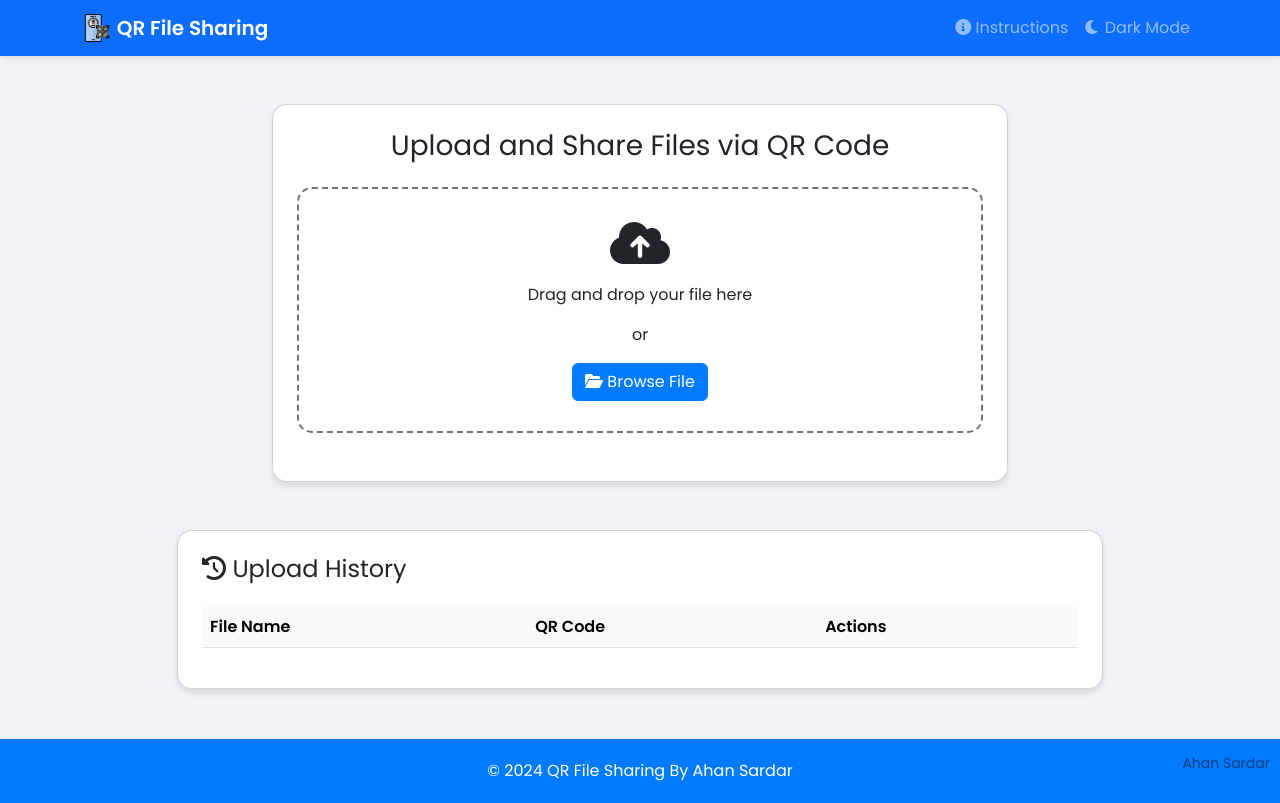
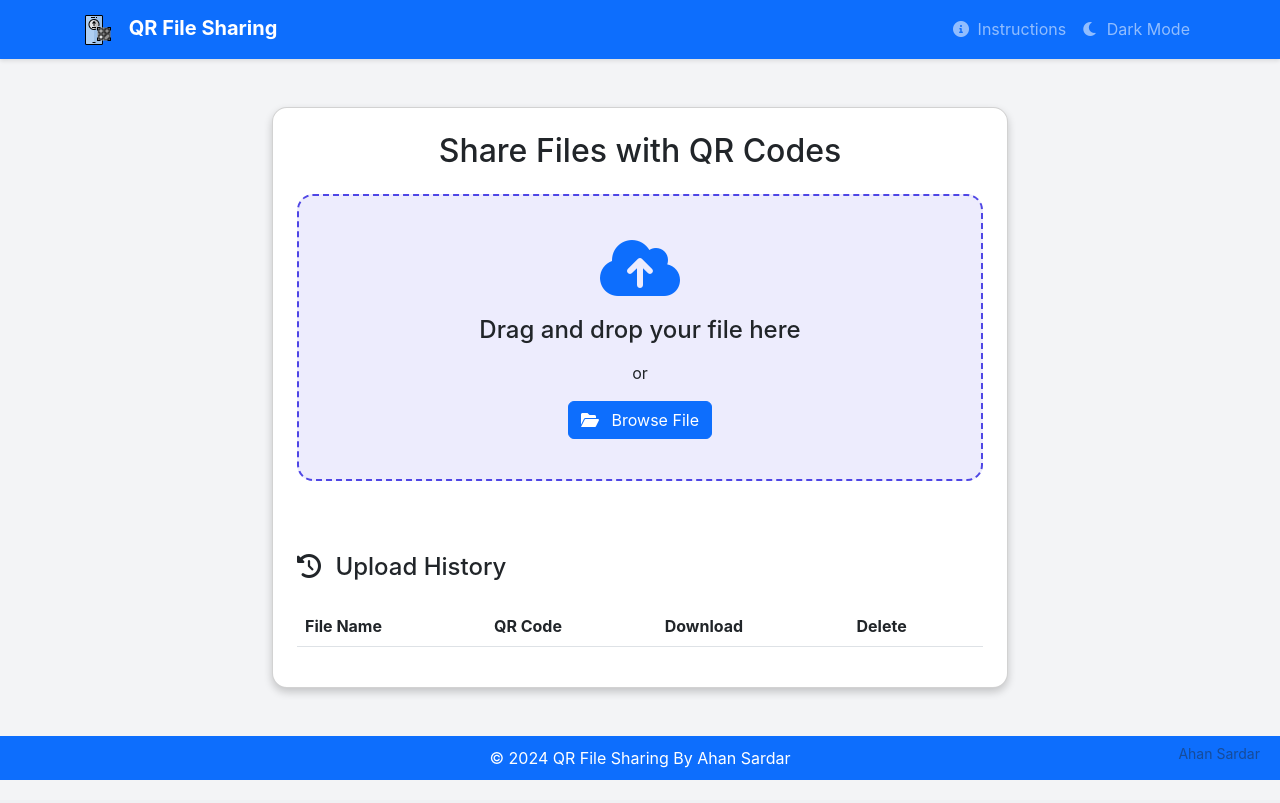
Before and after one commit to ahancrypto/QR-File-Sharing, a Flask app: page / in a window 1280 px wide. After the commit the page ends 780 px from the top, so only its background shows below. Run offline with Flask 3, Linux system fonts and the light colour scheme; lists and menus that the app fills with data are empty; some libraries are stand-ins or nearby versions.

Commit message:
Add files via upload

```diff
--- a/app/templates/index.html
+++ b/app/templates/index.html
@@ -4,100 +4,155 @@
     <meta charset="UTF-8">
     <meta name="viewport" content="width=device-width, initial-scale=1.0">
     <title>QR File Sharing - Share with Ease</title>
-    <link rel="icon" href="/static/favicon.png" type="image/png">
+	<link rel="icon" href="/static/favicon.png" type="image/png"> <!-- Change the path to your icon -->
+
+    <!-- Bootstrap CSS -->
     <link href="https://cdn.jsdelivr.net/npm/bootstrap@5.3.0/dist/css/bootstrap.min.css" rel="stylesheet">
 	<link href="https://cdnjs.cloudflare.com/ajax/libs/font-awesome/6.0.0-beta3/css/all.min.css" rel="stylesheet">
-    <link href="https://fonts.googleapis.com/css2?family=Poppins:wght@400;600&display=swap" rel="stylesheet">
+	 <link href="https://fonts.googleapis.com/css2?family=Source+Sans+Pro:wght@400;600&display=swap" rel="stylesheet">
+
+</head>
     <style>
+	:root {
+            --primary-color: #4f46e5;
+            --secondary-color: #10b981;
+            --background-color: #f3f4f6;
+            --text-color: #1f2937;
+            --card-bg-color: #ffffff;
+        }
          body {
-            font-family: 'Poppins', sans-serif;
-            background-color: #f0f2f5;
-            color: #333;
+            font-family: 'Inter', sans-serif;
+            background-color: var(--background-color);
+            color: var(--text-color);
             transition: background-color 0.3s, color 0.3s;
         }
        .dark-mode {
-            background-color: #1a1a1a;
-            color: #f0f2f5;
+            --background-color: #111827;
+            --text-color: #f9fafb;
+            --card-bg-color: #1f2937;
         }
 		.navbar {
+            background-color: var(--primary-color);
             box-shadow: 0 2px 4px rgba(0,0,0,0.1);
         }
         .navbar-brand {
-            font-weight: 600;
+            font-weight: 700;
+            color: #ffffff !important;
+        }
+}
+.btn, .dropdown-item {
+    font-family: 'Source Sans Pro', sans-serif;
+    font-weight: 400;  /* Regular weight for better readability */
 }
         .card {
             border-radius: 15px;
-            box-shadow: 0 4px 6px rgba(0, 0, 0, 0.1);
-            transition: transform 0.3s ease;
-        }
-        .card:hover {
-            transform: translateY(-5px);
+            box-shadow: 0 4px 8px rgba(0, 0, 0, 0.2);
         }
          #dropArea {
-            border: 2px dashed #6c757d;
-            padding: 30px;
-            border-radius: 15px;
+            border: 2px dashed var(--primary-color);
+            padding: 40px;
+            border-radius: 16px;
             text-align: center;
-            background-color: #ffffff;
+            background-color: rgba(79, 70, 229, 0.1);
             transition: all 0.3s ease;
         }
          #dropArea.dragover {
-            background-color: #e9ecef;
-            border-color: #007bff;
+            background-color: rgba(79, 70, 229, 0.2);
+            border-color: var(--secondary-color);
         }
-        .btn-primary {
-            background-color: #007bff;
-            border-color: #007bff;
-        }
-        .btn-primary:hover {
-            background-color: #0056b3;
-            border-color: #0056b3;
-        }
-        .instruction-item {
-            background-color: #f8f9fa;
-            border-left: 5px solid #007bff;
-            padding: 15px;
-            margin-bottom: 15px;
-            border-radius: 5px;
-            transition: all 0.3s ease;
-        }
-        .instruction-item:hover {
-            transform: translateX(10px);
-            box-shadow: 0 2px 4px rgba(0,0,0,0.1);
+        .hidden {
+            display: none;
         }
         .footer {
-            background-color: #007bff;
+            background-color: #0d6efd;
             color: #ffffff;
-            padding: 20px 0;
-            margin-top: 50px;
+            padding: 10px 0;
+        }
+		.manual-icon {
+    width: 32px;  /* Adjust width */
+    height: auto;  /* Maintain aspect ratio */
+    margin-right: 10px; /* Space between the icon and title */
+}
+        /* Spinner Styles - Centered */
+        #spinner {
+            display: none;
+            position: absolute;
+            top: 50%;
+            left: 50%;
+            transform: translate(-50%, -50%);
+            text-align: center;
+        }
+        /* Notification Styles - Top-left */
+        #notification {
+            display: none;
+            position: fixed;
+            top: 10px;
+            left: 10px;
+            z-index: 1050;
+            min-width: 200px;
+        }
+		  /* Custom styling for the instruction pane */
+        .instruction-pane {
+            display: none;  /* Hidden by default */
+            animation: fadeIn 0.5s ease-in-out; /* Fade-in effect */
+        }
+
+        /* Styling for each instruction item */
+        .instruction-item {
+            padding: 10px;
+            margin-bottom: 15px;
+            background-color: #f8f9fa;
+            border-radius: 5px;
+            border-left: 5px solid #007bff;
+            transition: transform 0.3s ease;
+        }
+
+        .instruction-item:hover {
+            transform: translateX(10px); /* Subtle animation on hover */
+        }
+
+        .instruction-item i {
+            color: #007bff;
+        }
+		.instructions-text {
+    font-family: 'Source Sans Pro', sans-serif;
+    font-weight: 400;
+    line-height: 1.5;
 }
  #author-name {
             position: fixed;
-            bottom: 10px;
-            right: 10px;
+            bottom: 20px;
+            right: 20px;
             font-size: 14px;
-            color: rgba(0, 0, 0, 0.5);
+            color: rgba(31, 41, 55, 0.5);
             pointer-events: none;
         }
         .dark-mode #author-name {
-            color: rgba(255, 255, 255, 0.5);
+            color: rgba(249, 250, 251, 0.5);
         }
+
+        /* Custom animations */
         @keyframes fadeIn {
-            from { opacity: 0; }
-            to { opacity: 1; }
+            from {
+                opacity: 0;
             }
-        .fade-in {
-            animation: fadeIn 0.5s ease-in-out;
+            to {
+                opacity: 1;
+            }
         }
     </style>
 </head>
 <body>
+<!-- Navigation Bar -->
 <nav class="navbar navbar-expand-lg navbar-dark bg-primary">
     <div class="container">
+
+        <!-- Icon beside the title -->
         <a class="navbar-brand" href="#">
-                <img src="/static/app.png" width="30" height="30" class="d-inline-block align-top mr-2" alt="">
+            <img src="/static/app.png" class="manual-icon" alt="QR File Sharing"> <!-- Image icon for manual -->
             QR File Sharing
         </a>
+
         <button class="navbar-toggler" type="button" data-bs-toggle="collapse" data-bs-target="#navbarNav" aria-controls="navbarNav" aria-expanded="false" aria-label="Toggle navigation">
                 <span class="navbar-toggler-icon"></span>
             </button>
@@ -105,42 +160,140 @@
                 <ul class="navbar-nav ms-auto">
                     <li class="nav-item">
                         <a class="nav-link" href="#" id="showInstructions">
-                            <i class="fas fa-info-circle"></i> Instructions
+                            <i class="fas fa-info-circle me-1"></i> Instructions
                         </a>
                     </li>
                     <li class="nav-item">
                         <a class="nav-link" href="#" id="darkModeToggle">
-                            <i class="fas fa-moon"></i> Dark Mode
+                            <i class="fas fa-moon me-1"></i> Dark Mode
                         </a>
                     </li>
                 </ul>
             </div>
+<p id="author-name"></p>
+
     </div>
 </nav>
 
+    <!-- Instruction Pane (Hidden by default) -->
+    <div class="container my-5 instruction-pane" id="instructionPane">
+        <div class="card p-4">
+            <h4 class="text-primary mb-3"><i class="fas fa-book"></i> How to Use QR File Sharing</h4>
+			<div class="instruction-item">
+			<strong>THIS APP ONLY WORKS IN LAN</strong>
+			</div>
+
+            <div class="instruction-item">
+                <i class="fas fa-file-upload"></i>
+                <strong>Step 1:</strong> Drag and drop your file into the designated area or click the "Browse File" button to select a file. It's easy—just a simple drag or click!
+            </div>
+
+            <div class="instruction-item">
+                <i class="fas fa-qrcode"></i>
+                <strong>Step 2:</strong> Once the file is uploaded, a shiny new QR code will appear on your screen. This is your magic key to share the file.
+            </div>
+
+            <div class="instruction-item">
+                <i class="fas fa-mobile-alt"></i>
+                <strong>Step 3:</strong> You can scan the QR code with another device to instantly access the file. It’s quick and hassle-free!
+            </div>
+
+            <div class="instruction-item">
+                <i class="fas fa-download"></i>
+                <strong>Step 4:</strong> If you prefer downloading, simply click the "Download" button to save the file on your device.
+            </div>
+
+            <div class="instruction-item">
+                <i class="fas fa-link"></i>
+                <strong>Step 5:</strong> Want to share the link directly? No problem! Just click the "Copy Link" button, and it's ready to be pasted wherever you want.
+            </div>
+
+            <div class="instruction-item">
+                <i class="fas fa-history"></i>
+                <strong>Step 6:</strong> All uploaded files are neatly stored in the upload history for quick access anytime you need them.
+            </div>
+
+            <button class="btn btn-danger mt-3" id="closeInstructions"><i class="fas fa-times"></i> Close Instructions</button>
+        </div>
+    </div>
+    </div>
+
+    <!-- Custom Notification Section -->
+    <div id="notification" class="alert alert-info hidden" role="alert">
+        <span id="notificationMessage"></span>
+    </div>
+
+    <!-- Spinner Section -->
+    <div id="spinner" class="spinner-border text-primary hidden" role="status">
+        <span class="visually-hidden">Loading...</span>
+    </div>
+
+    <!-- Main Content -->
     <div class="container my-5">
         <div class="row justify-content-center">
             <div class="col-md-8">
-                <div class="card p-4 fade-in">
-                    <h3 class="card-title text-center mb-4">Upload and Share Files via QR Code</h3>
+                <div class="card p-4">
+                         <h2 class="card-title text-center mb-4">Share Files with QR Codes</h2>
                     <div id="dropArea" class="mb-4">
-                        <i class="fas fa-cloud-upload-alt fa-3x mb-3"></i>
-                        <p>Drag and drop your file here</p>
+                        <i class="fas fa-cloud-upload-alt fa-4x mb-3 text-primary"></i>
+                        <h4 class="mb-3">Drag and drop your file here</h4>
                         <p>or</p>
                         <button class="btn btn-primary" onclick="document.getElementById('fileInput').click()">
-                            <i class="fas fa-folder-open"></i> Browse File
+                            <i class="fas fa-folder-open me-2"></i> Browse File
                         </button>
                         <input type="file" id="fileInput" class="d-none">
                     </div>
+					<!-- Modal for confirmation -->
+<div class="modal fade" id="deleteConfirmModal" tabindex="-1" aria-labelledby="deleteConfirmModalLabel" aria-hidden="true">
+    <div class="modal-dialog">
+        <div class="modal-content">
+            <div class="modal-header">
+                <h5 class="modal-title" id="deleteConfirmModalLabel">Confirm Deletion</h5>
+                <button type="button" class="btn-close" data-bs-dismiss="modal" aria-label="Close"></button>
+            </div>
+            <div class="modal-body">
+                Are you sure you want to delete the file "<span id="fileToDeleteName"></span>" from the upload history?
+            </div>
+            <div class="modal-footer">
+                <button type="button" class="btn btn-secondary" data-bs-dismiss="modal">Cancel</button>
+                <button type="button" class="btn btn-danger" id="confirmDeleteButton">Delete</button>
+            </div>
+        </div>
+    </div>
+</div>
+<!-- Modal for Enlarged QR Code -->
+<div class="modal fade" id="qrCodeModal" tabindex="-1" aria-labelledby="qrCodeModalLabel" aria-hidden="true">
+    <div class="modal-dialog modal-dialog-centered">
+        <div class="modal-content">
+            <div class="modal-header">
+                <h5 class="modal-title" id="qrCodeModalLabel">Enlarged QR Code</h5>
+                <button type="button" class="btn-close" data-bs-dismiss="modal" aria-label="Close"></button>
+            </div>
+            <div class="modal-body">
+                <img id="enlargedQrCode" src="" alt="Enlarged QR Code" class="img-fluid rounded mx-auto d-block">
+            </div>
+        </div>
+    </div>
+</div>
+
+
+
                    <div id="fileMetadata" class="mb-4 d-none">
-                        <h5>File Details:</h5>
-                        <p><strong>Name:</strong> <span id="fileName"></span></p>
-                        <p><strong>Size:</strong> <span id="fileSize"></span></p>
+                        <h5 class="mb-3">File Details:</h5>
+                        <div class="d-flex justify-content-between align-items-center p-3 bg-light rounded">
+                            <div>
+                                <p class="mb-1"><strong>Name:</strong> <span id="fileName"></span></p>
+                                <p class="mb-0"><strong>Size:</strong> <span id="fileSize"></span></p>
                             </div>
-                    <div id="qrCodeSection" class="text-center mb-4 d-none">
-                        <h5 class="mb-3">Your QR Code:</h5>
-                        <img id="qrCodeImage" src="" alt="QR Code" class="img-fluid rounded mb-3">
-                        <div class="d-flex justify-content-center gap-2">
+                            <i class="fas fa-file-alt fa-2x text-primary"></i>
+                        </div>
+                    </div>
+
+                     <!-- QR Code Display -->
+                    <div id="qrCodeSection" class="mt-4 text-center hidden">
+                        <h5>Your QR Code:</h5>
+                        <img id="qrCodeImage" src="" alt="QR Code" class="img-fluid rounded">
+                        <div class="mt-3">
                             <a id="downloadLink" href="#" class="btn btn-success">
                                 <i class="fas fa-download"></i> Download File
                             </a>
@@ -149,20 +302,17 @@
                             </button>
                         </div>
                     </div>
-                </div>
-            </div>
-        </div>
-        <div class="row justify-content-center mt-5">
-            <div class="col-md-10">
-                <div class="card p-4 fade-in">
-                    <h4 class="mb-4"><i class="fas fa-history"></i> Upload History</h4>
-                    <div class="table-responsive">
-                        <table class="table table-hover">
-                            <thead class="table-light">
+
+                    <!-- Upload History -->
+                    <div id="uploadHistory" class="mt-5">
+                        <h4 class="mb-4"><i class="fas fa-history me-2"></i> Upload History</h4>
+                        <table class="table table-striped">
+                            <thead>
                                 <tr>
                                     <th>File Name</th>
                                     <th>QR Code</th>
-                                    <th>Actions</th>
+                                    <th>Download</th>
+                                    <th>Delete</th>
                                 </tr>
                             </thead>
                             <tbody id="historyTable">
@@ -174,66 +324,6 @@
             </div>
         </div>
     </div>
-
-    <div class="modal fade" id="instructionModal" tabindex="-1" aria-labelledby="instructionModalLabel" aria-hidden="true">
-        <div class="modal-dialog modal-lg">
-            <div class="modal-content">
-                <div class="modal-header">
-                    <h5 class="modal-title" id="instructionModalLabel"><i class="fas fa-book"></i> How to Use QR File Sharing</h5>
-                    <button type="button" class="btn-close" data-bs-dismiss="modal" aria-label="Close"></button>
-                </div>
-                <div class="modal-body">
-                    <div class="instruction-item">
-                        <i class="fas fa-exclamation-triangle text-warning"></i>
-                        <strong>Important:</strong> This app only works in LAN (Local Area Network).
-                    </div>
-                    <div class="instruction-item">
-                        <i class="fas fa-file-upload text-primary"></i>
-                        <strong>Step 1:</strong> Upload your file by dragging and dropping or clicking "Browse File".
-                    </div>
-                    <div class="instruction-item">
-                        <i class="fas fa-qrcode text-success"></i>
-                        <strong>Step 2:</strong> A QR code will be generated for your uploaded file.
-                    </div>
-                    <div class="instruction-item">
-                        <i class="fas fa-mobile-alt text-info"></i>
-                        <strong>Step 3:</strong> Scan the QR code with another device to access the file.
-                    </div>
-                    <div class="instruction-item">
-                        <i class="fas fa-download text-primary"></i>
-                        <strong>Step 4:</strong> Click "Download" to save the file on your device.
-                    </div>
-                    <div class="instruction-item">
-                        <i class="fas fa-link text-secondary"></i>
-                        <strong>Step 5:</strong> Use "Copy Link" to share the file link directly.
-                    </div>
-                    <div class="instruction-item">
-                        <i class="fas fa-history text-muted"></i>
-                        <strong>Step 6:</strong> Access your upload history for quick file retrieval.
-                    </div>
-                </div>
-            </div>
-        </div>
-    </div>
-
-
-
-    <div id="notification" class="toast align-items-center text-white bg-primary border-0" role="alert" aria-live="assertive" aria-atomic="true">
-        <div class="d-flex">
-            <div class="toast-body" id="notificationMessage"></div>
-            <button type="button" class="btn-close btn-close-white me-2 m-auto" data-bs-dismiss="toast" aria-label="Close"></button>
-        </div>
-    </div>
-
-    <div id="spinner" class="position-fixed top-50 start-50 translate-middle d-none">
-        <div class="spinner-border text-primary" role="status">
-            <span class="visually-hidden">Loading...</span>
-        </div>
-    </div>
-
-    <p id="author-name"></p>
-
-    <script src="https://cdn.jsdelivr.net/npm/bootstrap@5.3.0/dist/js/bootstrap.bundle.min.js"></script>
 
 	<script>
 
@@ -487,10 +577,14 @@ document.getElementById("confirmDeleteButton").addEventListener("click", () => {
             }
         });
 
+
 		// Dark mode toggle
   document.getElementById("darkModeToggle").addEventListener("click", () => {
             document.body.classList.toggle("dark-mode");
+            const isDarkMode = document.body.classList.contains('dark-mode');
+            darkModeToggle.innerHTML = isDarkMode ? '<i class="fas fa-sun me-1"></i> Light Mode' : '<i class="fas fa-moon me-1"></i> Dark Mode';
         });
+
 
         // Initialize history
         loadHistoryFromLocalStorage();
```
Lines whose indentation alone changed are shown as unchanged.
